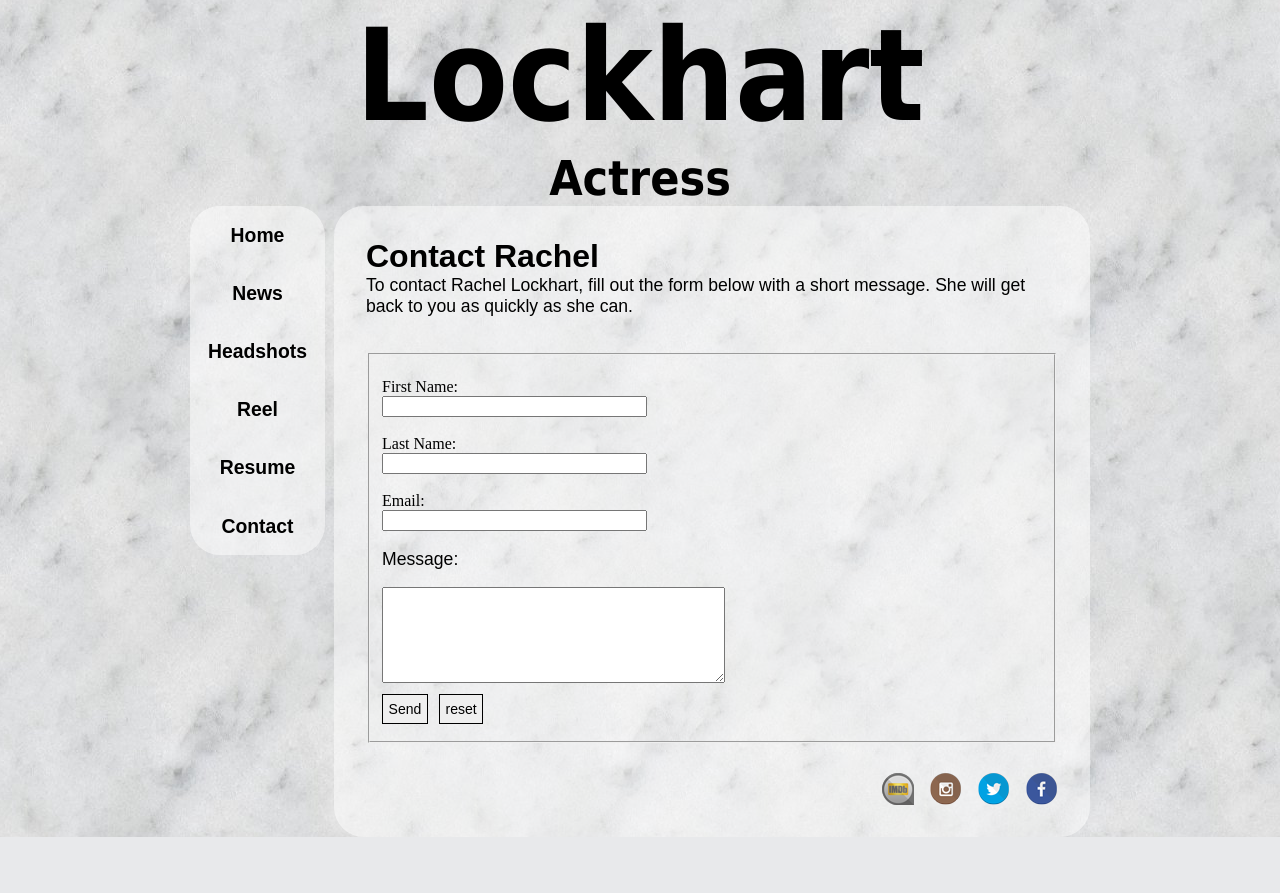
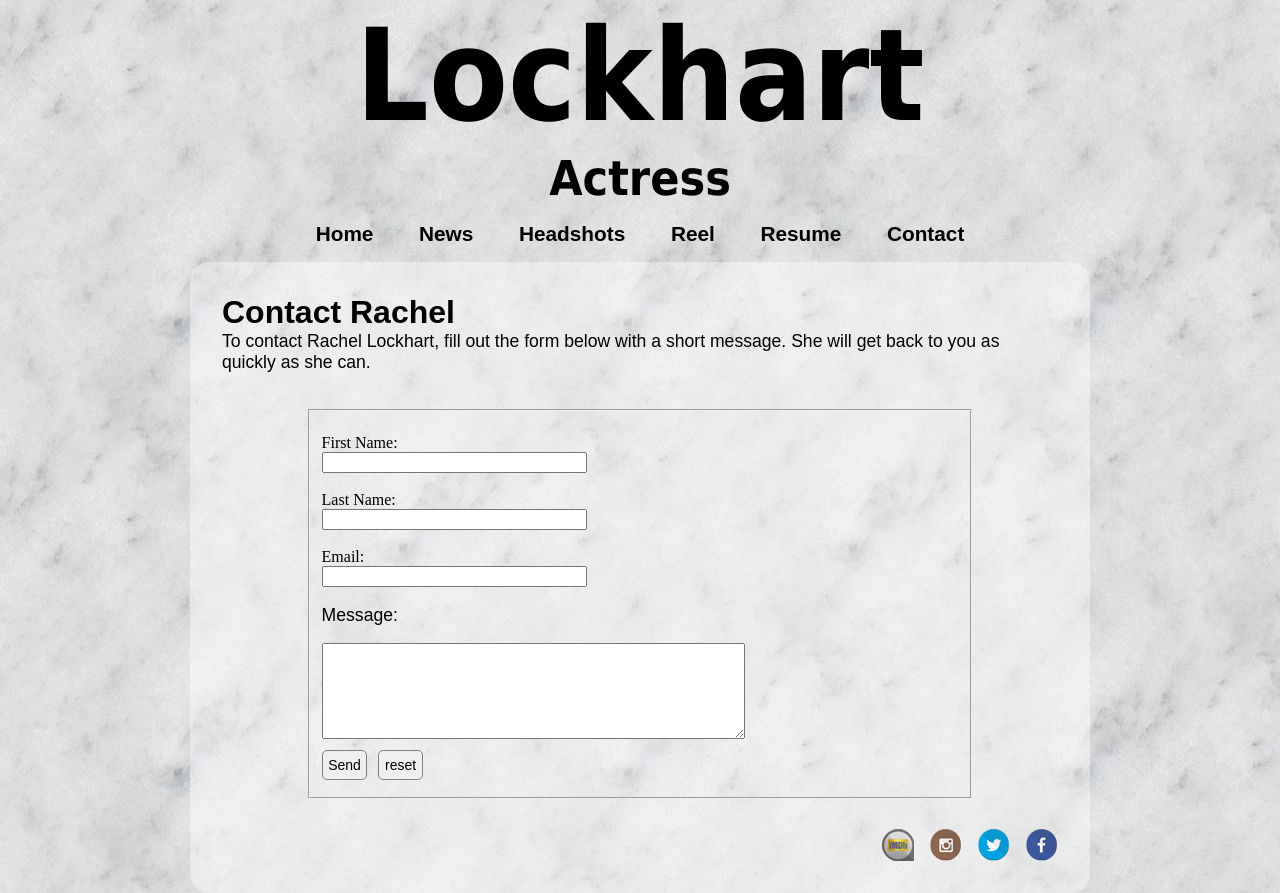
Before and after one commit to Adonias1/CECS470Project, a PHP site: page /contact.php in a window 1280 px wide. Shown: the part 148-1041 px from the top of the page. Before the commit the page ends 985 px from the top, so only its background shows below. Run offline with PHP 8.4, Linux system fonts and the light colour scheme.

Commit message:
Just playing around with nav on top

```diff
--- a/contact.php
+++ b/contact.php
@@ -84,7 +84,7 @@
 					<span class = "error"><?php echo $emailErr;?></span><br>
 					<br>
 					<label><p>Message:</p></label>
-					<textarea name="message" form='mainForm' rows="6" cols="40"></textarea>
+					<textarea name="message" form='mainForm' rows="6" cols="50"></textarea>
 					<br>
 					<input id="contact" class="button" type="submit" value="Send">
 					<input id="reset" class="button" type="reset" value="reset">
--- a/styles/styles.css
+++ b/styles/styles.css
@@ -19,11 +19,9 @@ body {
 	margin-bottom: 1em;
 }
 .main-content {
-	margin-left: 16%;
-	background: rgb(255,255,255);
-	background: rgba(255,255,255, 0.5);
-	padding: 2em;
-	border-radius: 30px;
+    background: rgba(255, 255, 255, 0.4) none repeat scroll 0 0;
+    border-radius: 20px;
+    padding: 2em;
 }
 #logo {
 	text-align: center;
@@ -38,26 +36,21 @@ body {
 
 /*NAVIGATION*/
 nav {
-	float: left;
-	width: 15%;
-	max-width: 200px;
-	min-width: 130px;
-	background: rgb(255,255,255);
-	background: rgba(255,255,255, 0.5);
-	border-radius: 30px;
-	text-align: center;
+    border-radius: 30px;
+    margin: 1em;
+    text-align: center;
 }
 nav a {
-	text-decoration: none;
-	font-weight: bold;
-	color: black;
-	font-size: 1.1em;
+    color: black;
+    font-weight: bold;
+    padding: 1em;
+    text-decoration: none;
+    font-size: 1.3em;
 }
 nav li {
-	padding: 1em 1em 1em 1em;
-	list-style: none;
-	font-family: ca, arial, sans-serif;;
-	font-size: 1.1em;
+    display: inline;
+    font-family: ca,arial,sans-serif;
+    list-style: outside none none;
 }
 
 /*FOOTER*/
@@ -270,9 +263,14 @@ legend {
 	font-family: sans-serif;
 }
 fieldset {
-	margin-bottom: 30px;
+    margin-bottom: 30px;
 }
 fieldset .button {
-	margin: .5em .5em .5em 0;
-	border: solid black 1px;
+    border: 1px solid grey;
+    margin: 0.5em 0.5em 0.5em 0;
+    border-radius: 5px;
 }
+#mainForm {
+    width: 80%;
+    margin: 0 auto;
+}
```
Also changed, not shown: headshots.php (+10 -10 lines).
